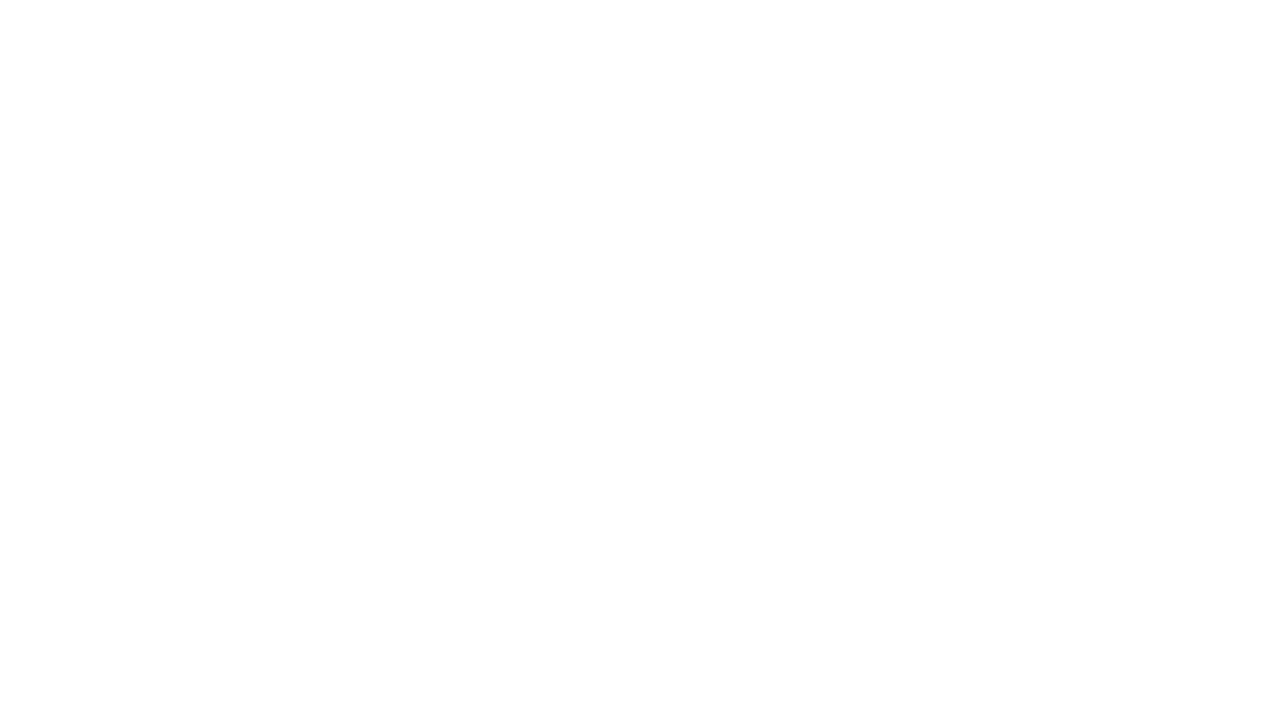
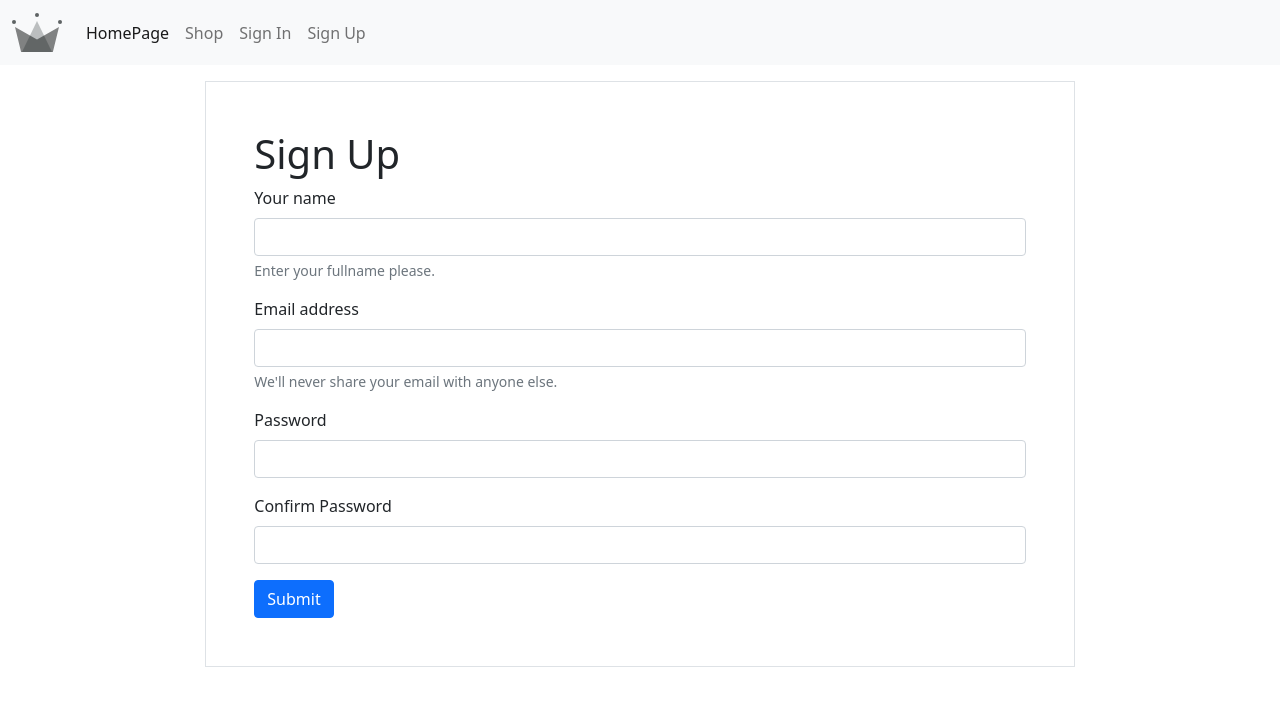
Before and after one commit to daniel-luan-tran/ReactJS-E-commerce, a React (Create React App) app: page /sign-up in a window 1280 px wide. Before the commit this address had no page. Shown: the top 706 px of the page. Built offline with nearby package versions, Linux system fonts and the light colour scheme.

Commit message:
Add Sign up form

```diff
--- a/src/App.js
+++ b/src/App.js
@@ -3,6 +3,7 @@ import { BrowserRouter, Route, Routes } from 'react-router-dom';
 import './App.css';
 import Navigation from './components/navigation/navigation.component';
 import SignIn from './components/sign-in/sign-in.component';
+import { SignUp } from './components/sign-up/signup.component';
 import HomePage from './pages/homepage/homepage.component';
 
 const Shop = () => {
@@ -22,6 +23,7 @@ function App() {
             <Route index element={<HomePage/>} />
             <Route path="shop" element={<Shop/>} />
             <Route path="sign-in" element={<SignIn/>} />
+            <Route path="sign-up" element={<SignUp/>} />
           </Route>
         </Routes>
       </BrowserRouter>
--- a/src/components/navigation/navigation.component.jsx
+++ b/src/components/navigation/navigation.component.jsx
@@ -25,6 +25,9 @@ const Navigation = () => {
                 <li className="nav-item">
                   <Link className="nav-link" to="/sign-in">Sign In</Link>
                 </li>
+                <li className="nav-item">
+                  <Link className="nav-link" to="/sign-up">Sign Up</Link>
+                </li>
               </ul>
             </div>
           </div>
--- /dev/null
+++ b/src/components/sign-up/signup.component.jsx
@@ -0,0 +1,48 @@
+import { useState } from "react";
+
+const defaultFormFields = {
+    displayname: "",
+    email: "",
+    password: "",
+    confirmPassword: "",
+}
+
+export const SignUp = () => {
+    const [state, setState] = useState(defaultFormFields);
+    const {displayname, email, password, confirmPassword} = state;
+    console.log(state);
+    const handleChange = (e) => {
+        debugger
+        const {name, value} = e.target;
+        setState({...state, [name]:value});
+    };
+
+    return (
+        <div className="signup row justify-content-center pt-3">
+            <div className="col-8 p-5 border">
+                <h1>Sign Up</h1>
+                <form method="post" action="https://www.google.com/signup" onSubmit={() => {}}>
+                    <div className="mb-3">
+                        <label htmlFor="InputName"className="form-label">Your name</label>
+                        <input type="text" className="form-control" id="InputName" aria-describedby="nameHelp" onChange={handleChange} name="displayname" value={displayname} required/>
+                        <div id="nameHelp" className="form-text">Enter your fullname please.</div>
+                    </div>
+                    <div className="mb-3">
+                        <label htmlFor="InputEmail" className="form-label">Email address</label>
+                        <input type="email" className="form-control" id="InputEmail" aria-describedby="emailHelp" onChange={handleChange} name="email" value={email} required/>
+                        <div id="emailHelp" className="form-text">We'll never share your email with anyone else.</div>
+                    </div>
+                    <div className="mb-3">
+                        <label htmlFor="InputPassword" className="form-label">Password</label>
+                        <input type="password" className="form-control" id="InputPassword" onChange={handleChange} name="password" value={password} required/>
+                    </div>
+                    <div className="mb-3">
+                        <label htmlFor="ConfirmPassword" className="form-label">Confirm Password</label>
+                        <input type="password" className="form-control" id="ConfirmPassword" onChange={handleChange} name="confirmPassword" value={confirmPassword} required/>
+                    </div>
+                    <button type="submit" className="btn btn-primary">Submit</button>
+                </form>
+            </div>
+        </div>
+    );
+}
```
